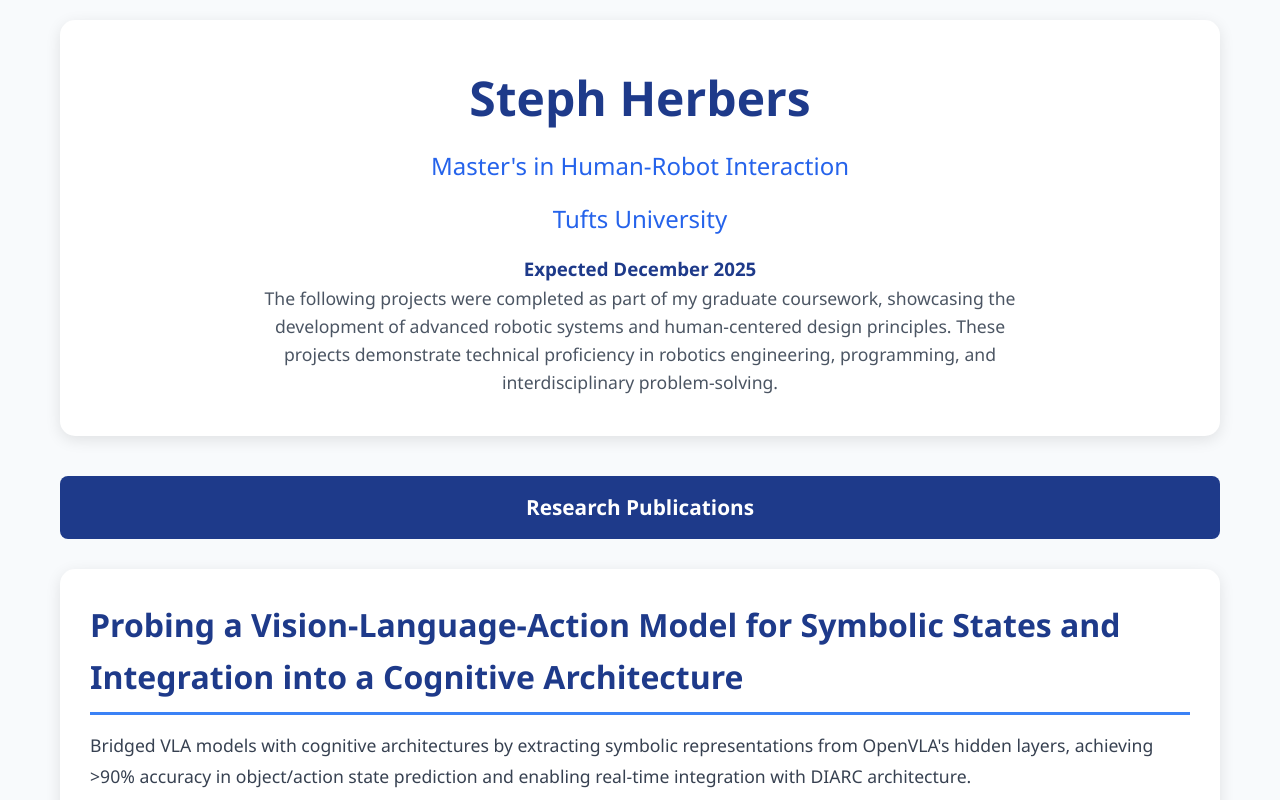
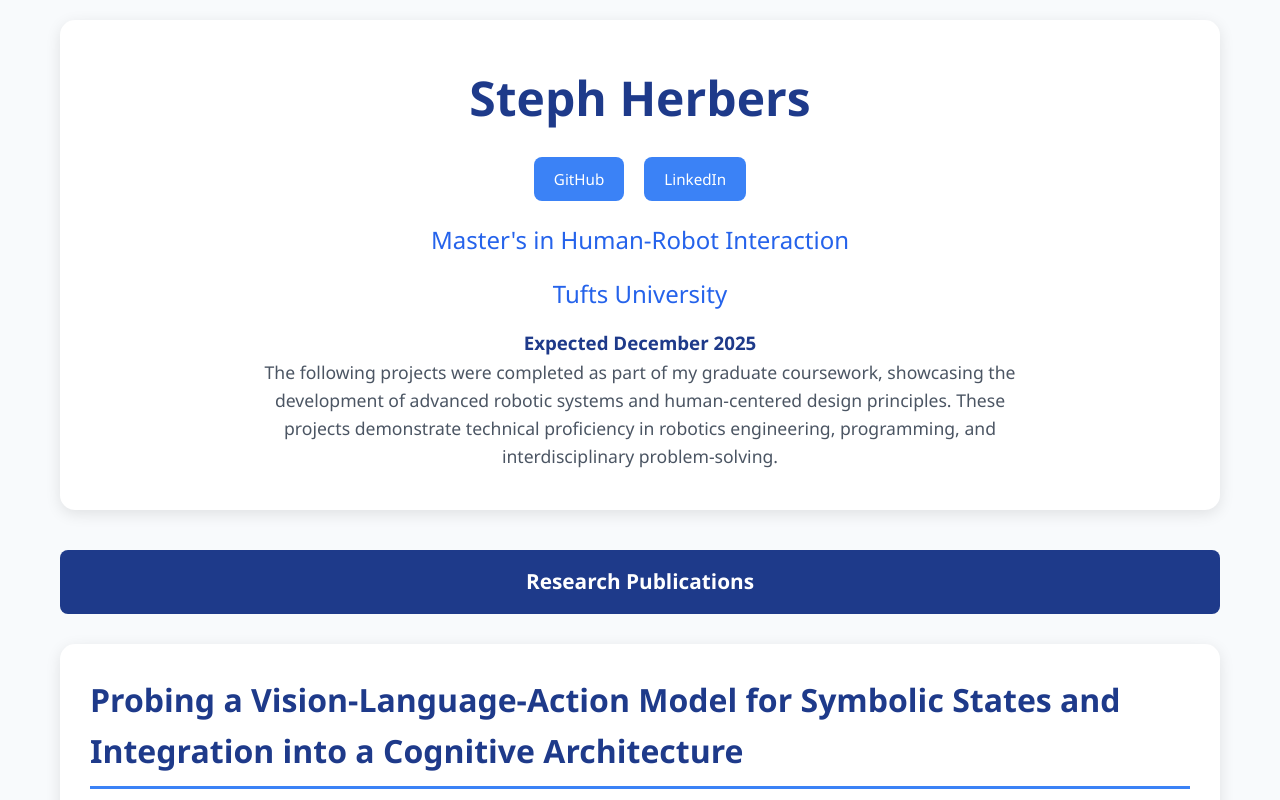
Before and after one commit to stephherbers/human-robot-interaction-portfolio, a plain HTML site: page index.html in a window 1280 px wide. Shown: the top 800 px of the page. Drawn offline with Linux system fonts and the light colour scheme.

Commit message:
Update index.html

```diff
--- a/index.html
+++ b/index.html
@@ -39,6 +39,31 @@
             font-size: 3rem;
             margin-bottom: 10px;
             font-weight: 700;
+        }
+
+        .social-links {
+            display: flex;
+            justify-content: center;
+            gap: 20px;
+            margin: 20px 0;
+        }
+
+        .social-link {
+            display: inline-block;
+            background: #3b82f6;
+            color: white;
+            padding: 10px 20px;
+            text-decoration: none;
+            border-radius: 8px;
+            font-weight: 500;
+            transition: all 0.3s ease;
+            font-size: 0.95rem;
+        }
+
+        .social-link:hover {
+            background: #2563eb;
+            transform: translateY(-2px);
+            box-shadow: 0 4px 15px rgba(59, 130, 246, 0.4);
         }
 
         header h2 {
@@ -219,6 +244,12 @@
             .container {
                 padding: 10px;
             }
+
+            .social-links {
+                flex-direction: column;
+                align-items: center;
+                gap: 10px;
+            }
         }
     </style>
 </head>
@@ -226,6 +257,16 @@
     <div class="container">
         <header>
             <h1>Steph Herbers</h1>
+
+            <div class="social-links">
+                <a href="https://github.com/stephherbers" target="_blank" class="social-link">
+                    GitHub
+                </a>
+                <a href="https://www.linkedin.com/in/steph-herbers/" target="_blank" class="social-link">
+                    LinkedIn
+                </a>
+            </div>
+
             <h2>Master's in Human-Robot Interaction</h2>
             <h2>Tufts University</h2>
             <h3>Expected December 2025</h3>
```
